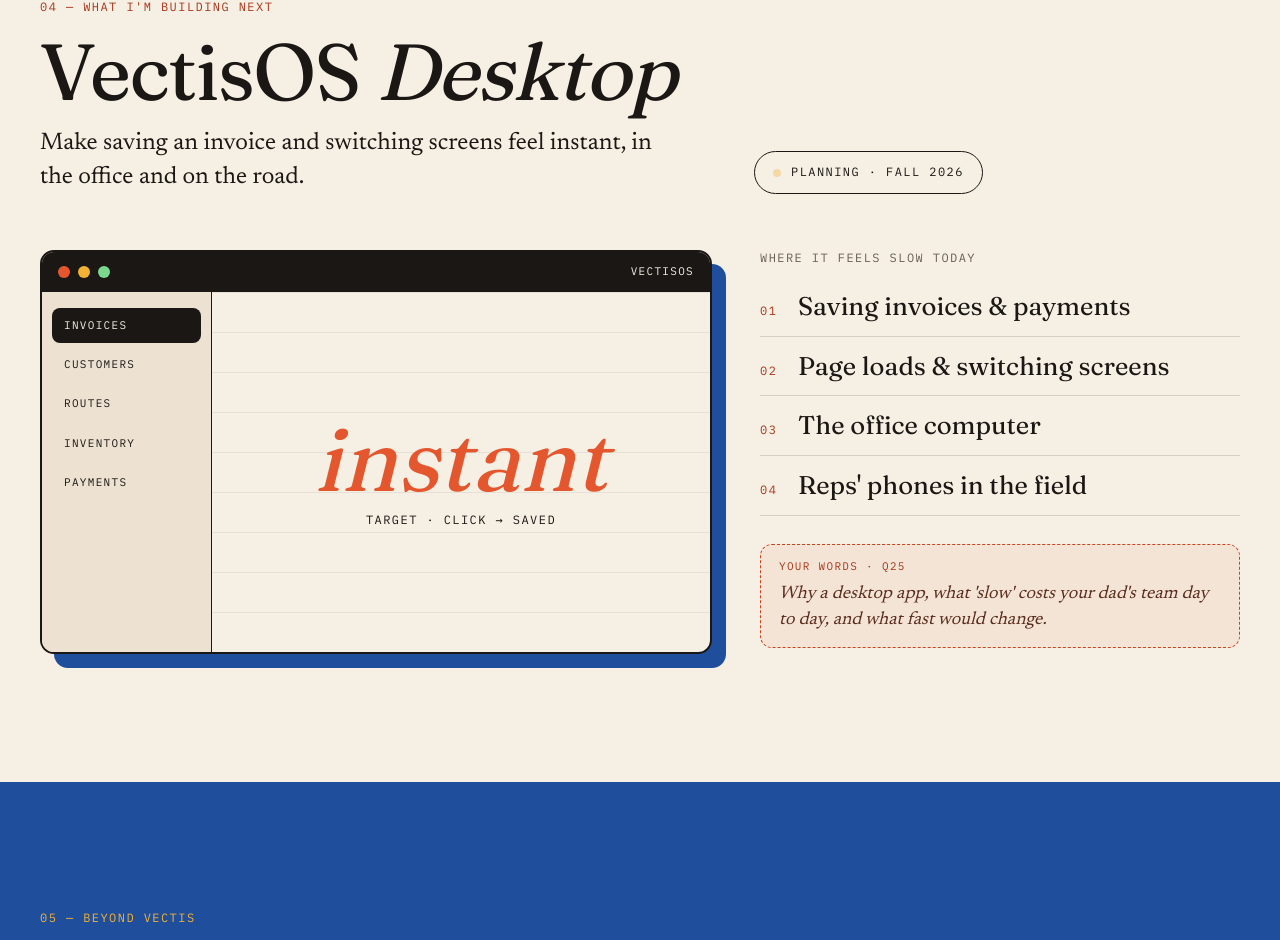
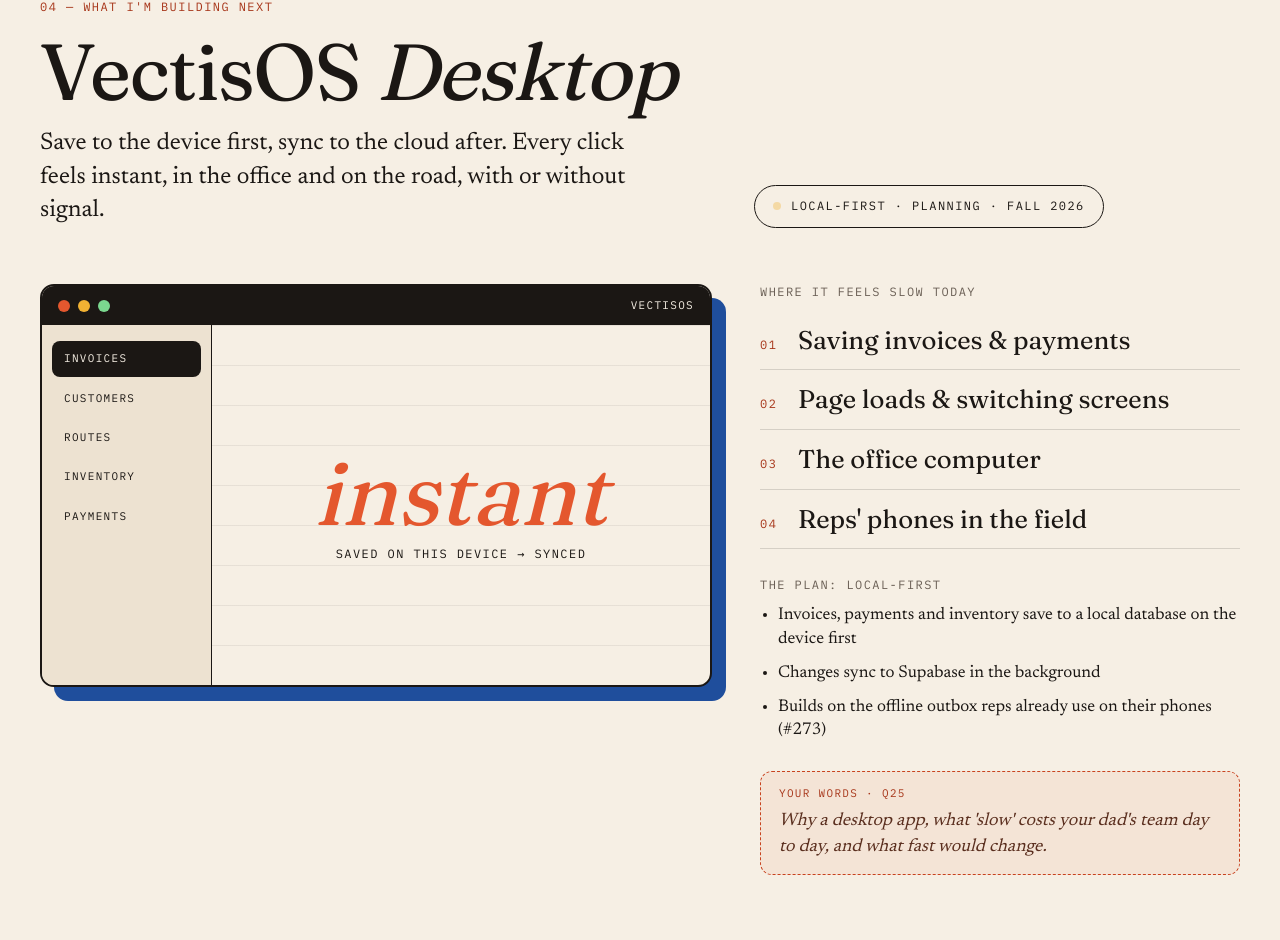
Before and after one commit to haanie09/haanie-portfolio, a Next.js app: page / in a window 1280 px wide. Shown: the part 4399-5339 px from the top of the page. Built offline with nearby package versions, Linux system fonts and the light colour scheme.

Commit message:
Next section: VectisOS Desktop as local-first
Co-Authored-By: Claude Opus 5.5 <noreply@anthropic.com>
Claude-Session: https://claude.ai/code/session_01XSza8Qv2Hv5EsNEj9wTPD6

```diff
--- a/app/page.tsx
+++ b/app/page.tsx
@@ -310,7 +310,7 @@ function Next() {
                 <span className="disp next__speed">
                   <em>instant</em>
                 </span>
-                <span className="mono">target · click → saved</span>
+                <span className="mono">saved on this device → synced</span>
               </div>
             </div>
           </div>
@@ -325,6 +325,14 @@ function Next() {
                   </li>
                 ))}
               </ol>
+            </div>
+            <div className="stack-s">
+              <span className="mono muted">The plan: local-first</span>
+              <ul className="facts">
+                {n.plan.map((x) => (
+                  <li key={x}>{x}</li>
+                ))}
+              </ul>
             </div>
             <Slot w={n.why} />
           </div>
--- a/content/site.ts
+++ b/content/site.ts
@@ -148,8 +148,14 @@ export const site = {
   next: {
     kicker: "04 — What I'm building next",
     title: "VectisOS Desktop",
-    status: "Planning · fall 2026",
-    goal: draft("Make saving an invoice and switching screens feel instant, in the office and on the road."),
+    status: "Local-first · planning · fall 2026",
+    goal: draft("Save to the device first, sync to the cloud after. Every click feels instant, in the office and on the road, with or without signal."),
+    /** The approach: local-first. */
+    plan: [
+      draft("Invoices, payments and inventory save to a local database on the device first"),
+      draft("Changes sync to Supabase in the background"),
+      draft("Builds on the offline outbox reps already use on their phones (#273)"),
+    ],
     /** Where the slowness shows up today (from you). */
     targets: ["Saving invoices & payments", "Page loads & switching screens", "The office computer", "Reps' phones in the field"],
     why: slot("Q25", "Why a desktop app, what 'slow' costs your dad's team day to day, and what fast would change."),
```
